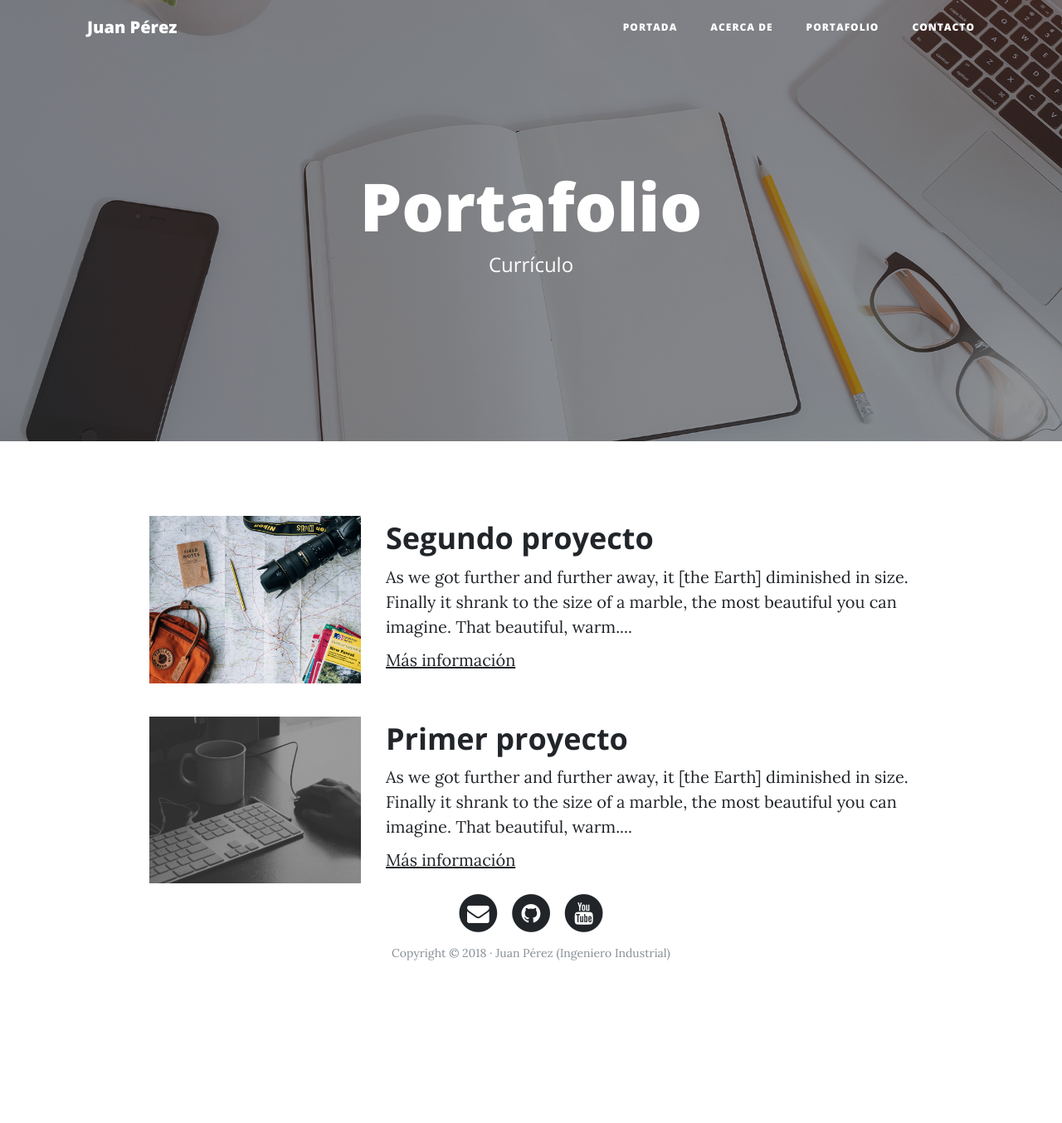
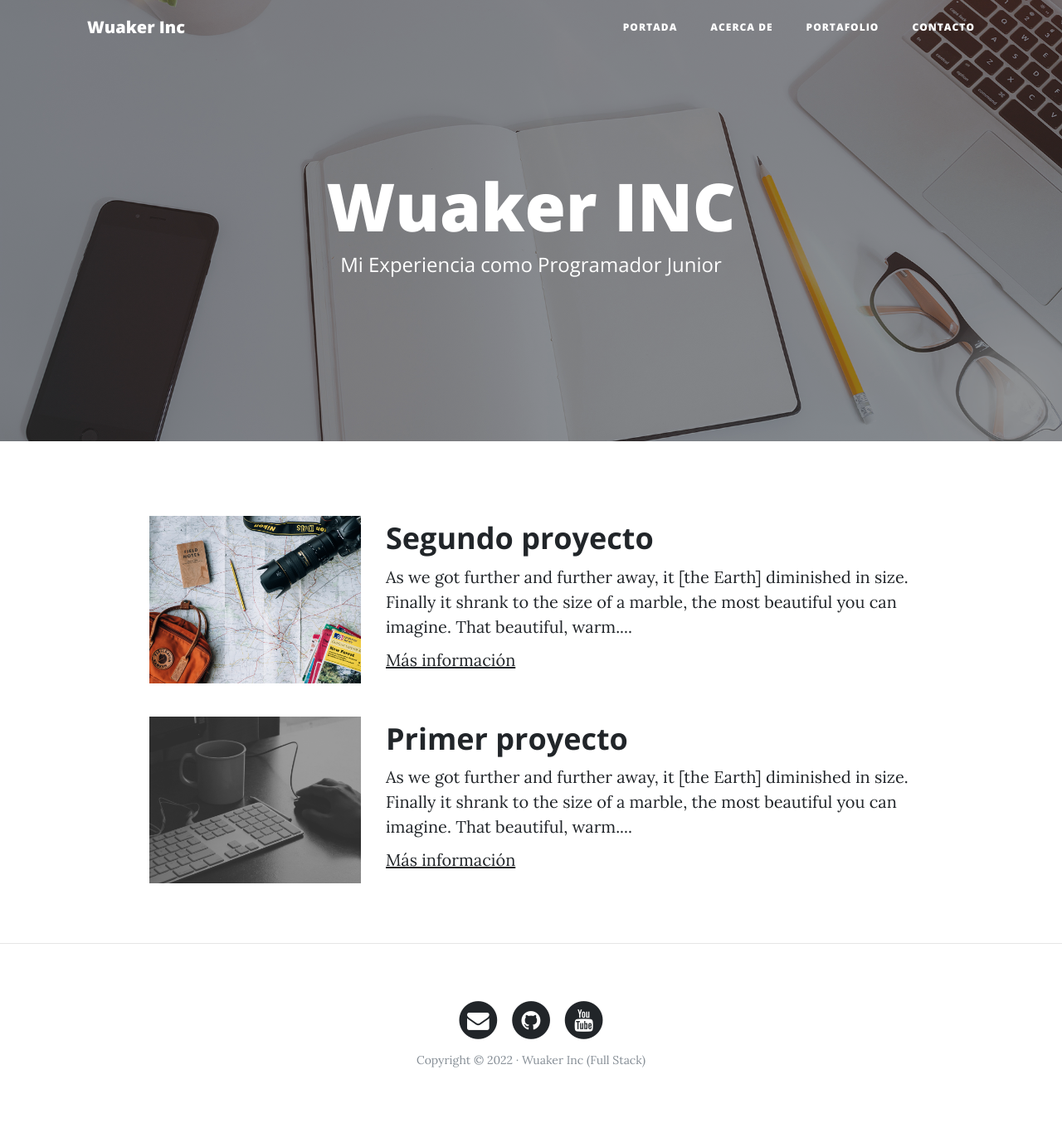
Before and after one commit to EsgarRamos18/FlaskWebPersonFronted, a Flask app: page /portal in a window 1280 px wide. Shown: the whole page at 83% size. Before the commit the page ends 1158 px from the top, so only its background shows below. Run offline with Flask 2, Linux system fonts and the light colour scheme; some libraries are stand-ins or nearby versions.

Commit message:
part 6 block header

```diff
--- a/web_personal/templates/base.html
+++ b/web_personal/templates/base.html
@@ -7,10 +7,13 @@
       content="width=device-width, initial-scale=1, shrink-to-fit=no"
     />
 
-    <title>Wuaker Inc. | {%block title%}{% endblock%} </title>
+    <title>Wuaker Inc. | {%block title%}{% endblock%}</title>
 
     <!-- Estilos y fuentes del template  -->
-    <link href="{{url_for ('static', filename='vendor/bootstrap/css/bootstrap.min.css') }}" rel="stylesheet" />
+    <link
+      href="{{url_for ('static', filename='vendor/bootstrap/css/bootstrap.min.css') }}"
+      rel="stylesheet"
+    />
     <link
       href="{{url_for ('static', filename='vendor/font-awesome/css/font-awesome.min.css') }}"
       rel="stylesheet"
@@ -26,13 +29,16 @@
       rel="stylesheet"
       type="text/css"
     />
-    <link href="{{url_for ('static', filename='css/clean-blog.min.css') }}" rel="stylesheet" />
+    <link
+      href="{{url_for ('static', filename='css/clean-blog.min.css') }}"
+      rel="stylesheet"
+    />
   </head>
   <body>
     <!-- Navegación -->
     <nav class="navbar navbar-expand-lg navbar-light fixed-top" id="mainNav">
       <div class="container">
-        <a class="navbar-brand" href="{{url_for ('index') }}">Juan Pérez</a>
+        <a class="navbar-brand" href="{{url_for ('index') }}">Wuaker Inc</a>
         <button
           class="navbar-toggler navbar-toggler-right"
           type="button"
@@ -54,7 +60,9 @@
               <a class="nav-link" href="{{url_for ('about') }}">Acerca de</a>
             </li>
             <li class="nav-item">
-              <a class="nav-link" href="{{url_for ('portalfolio') }}">Portafolio</a>
+              <a class="nav-link" href="{{url_for ('portalfolio') }}"
+                >Portafolio</a
+              >
             </li>
             <li class="nav-item">
               <a class="nav-link" href="{{url_for ('contact') }}">Contacto</a>
@@ -64,8 +72,26 @@
       </div>
     </nav>
 
-    {%block content %}
-    {% endblock %}
+    <!-- Cabecera -->
+    <header
+      class="masthead"
+      style="background-image: url('{% block header_img %} {% endblock %}')"
+    >
+      <div class="overlay"></div>
+      <div class="container">
+        <div class="row">
+          <div class="col-lg-8 col-md-10 mx-auto">
+            <div class="site-heading">
+              <h1>{% block header_title %}{% endblock %}</h1>
+              <span class="subheading">{%block header_sub %}{% endblock%}</span>
+            </div>
+          </div>
+        </div>
+      </div>
+    </header>
+
+    {%block content %} {% endblock %}
+    <hr>
     <!-- Pié de página -->
     <footer>
       <div class="container">
@@ -98,7 +124,7 @@
               </li>
             </ul>
             <p class="copyright text-muted">
-              Copyright &copy; 2018 · Juan Pérez (Ingeniero Industrial)
+              Copyright &copy; 2022 · Wuaker Inc (Full Stack)
             </p>
           </div>
         </div>
--- a/web_personal/templates/portfolio.html
+++ b/web_personal/templates/portfolio.html
@@ -1,21 +1,10 @@
 {%extends 'base.html'%}
 {% block title %}Portafoliio{% endblock %}
+
+{%block header_img %}{{ url_for('static',filename="img/portfolio-bg.jpg")}}{%endblock%}
+{%block header_title %}Wuaker INC{%endblock%}
+{%block header_sub %}Mi Experiencia como Programador Junior{% endblock%}
 {% block content %}
-<!-- Cabecera -->
-<header class="masthead" style="background-image: url('img/portfolio-bg.jpg')">
-  <div class="overlay"></div>
-  <div class="container">
-    <div class="row">
-      <div class="col-lg-8 col-md-10 mx-auto">
-        <div class="site-heading">
-          <h1>Portafolio</h1>
-          <span class="subheading">Currículo</span>
-        </div>
-      </div>
-    </div>
-  </div>
-</header>
-
 <!-- Contenido Principal -->
 <div class="container">
   <!-- Proyecto -->
```
Also changed, not shown: web_personal/templates/about.html (+5 -16 lines), web_personal/templates/contact.html (+11 -21 lines), web_personal/templates/index.html (+5 -15 lines).
